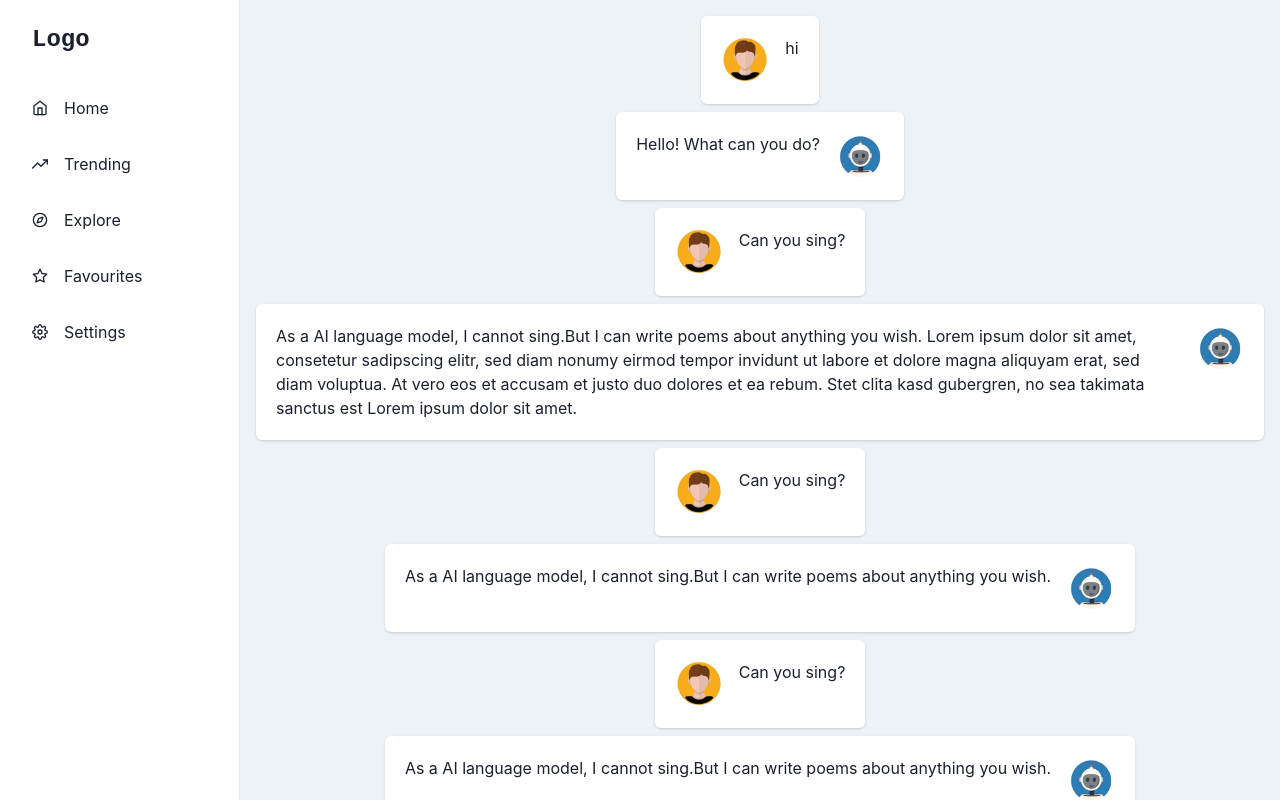
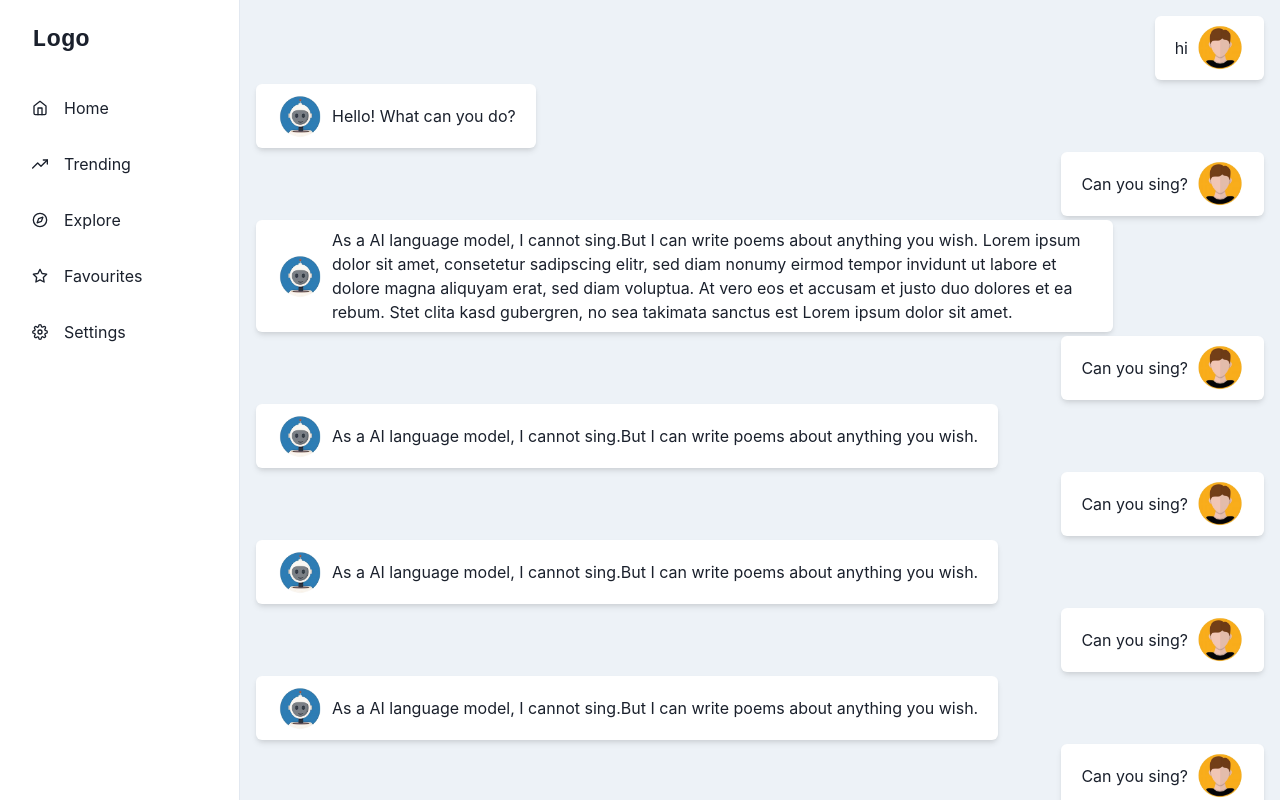
Before and after one commit to sathishkannan162/chatbot-voice-frontend, a React (Vite) app: page / in a window 1280 px wide. Shown: the top 800 px of the page. Built offline with nearby package versions, Linux system fonts and the light colour scheme.

Commit message:
feat: messages are stacked and appear on sides with respect to role

```diff
--- a/src/chakraComponents/Message.jsx
+++ b/src/chakraComponents/Message.jsx
@@ -1,18 +1,27 @@
 import { Card, CardBody, Avatar, Flex, Text } from '@chakra-ui/react';
 import robot from '../assets/robot-avatar.png';
-import user from '../assets/user-avatar.png'
+import user from '../assets/user-avatar.png';
 export default function Message(props) {
   const { message } = props;
-  const isUser = message.role==='user';
+  const isUser = message.role === 'user';
 
   return (
-    <Card>
-      <CardBody>
-        <Flex gap="4" flexDir={isUser?"row":"row-reverse"} >
-          <Avatar name={isUser?'user':'assistant'} src={isUser?  user: robot}></Avatar>
-          <Text>{message.content}</Text>
-        </Flex>
-      </CardBody>
-    </Card>
+    <Flex direction={isUser ? 'row-reverse' : 'row'}>
+      <Card maxW={{ base: '100%', sm: '100%', md: '85%' }} boxShadow="md">
+        <CardBody paddingY={2}>
+          <Flex
+            gap="2"
+            flexDir={isUser ? 'row-reverse' : 'row'}
+            alignItems="center"
+          >
+            <Avatar
+              name={isUser ? 'user' : 'assistant'}
+              src={isUser ? user : robot}
+            ></Avatar>
+            <Text>{message.content}</Text>
+          </Flex>
+        </CardBody>
+      </Card>
+    </Flex>
   );
 }
--- a/src/chakraComponents/MessageList.jsx
+++ b/src/chakraComponents/MessageList.jsx
@@ -1,10 +1,14 @@
 import Message from './Message';
-import { Container, VStack } from '@chakra-ui/react';
+import { Flex } from '@chakra-ui/react';
 
 export default function MessageList(props) {
   const { messages } = props;
   const list = messages.map((message, index) => {
     return <Message key={index} message={message} />;
   });
-  return <VStack>{list}</VStack>;
+  return (
+    <Flex direction={'column'} gap={1} justifyContent={'right'}>
+      {list}
+    </Flex>
+  );
 }
```
